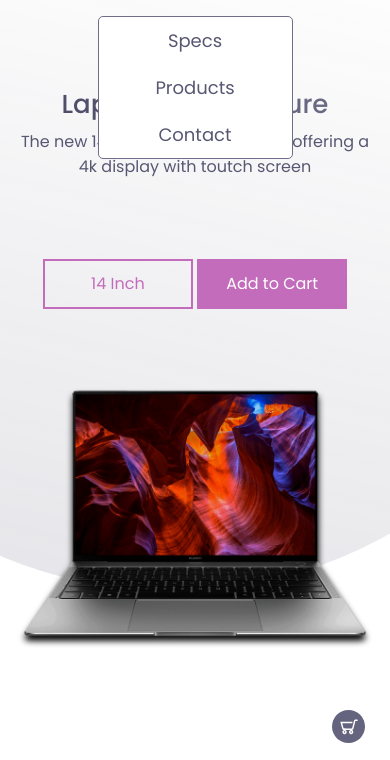
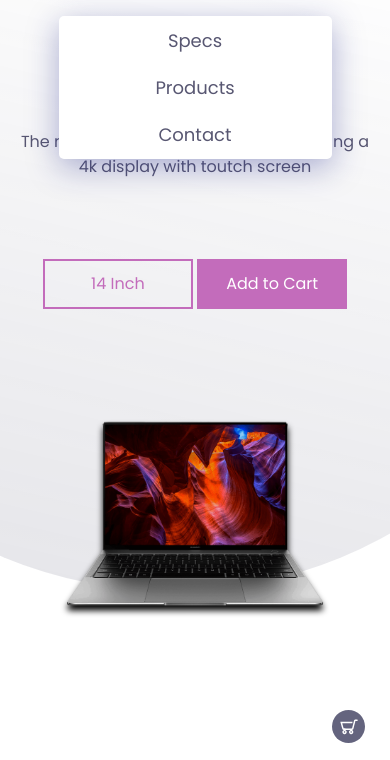
Before and after one commit to 12afaelPereira/Home-Section-Landing-Page, a plain HTML site: page index.html in a window 390 px wide. Both pictures are taken after a click on the element 360 px from the left and 63 px from the top of the page. Shown: the part 84-844 px from the top of the page. Drawn offline with nearby package versions, Linux system fonts and the light colour scheme.

Commit message:
add carousel

```diff
--- a/index.html
+++ b/index.html
@@ -7,6 +7,7 @@
     <link rel="shortcut icon" href="./img/logo.svg" />
     <link href="https://fonts.googleapis.com/css?family=Poppins:400,500&display=swap" rel="stylesheet">
     <link rel="stylesheet" href="./style.css">
+    <link rel="stylesheet" href="https://cdnjs.cloudflare.com/ajax/libs/slick-carousel/1.8.1/slick.min.css" integrity="sha512-yHknP1/AwR+yx26cB1y0cjvQUMvEa2PFzt1c9LlS4pRQ5NOTZFWbhBig+X9G9eYW/8m0/4OXNx8pxJ6z57x0dw==" crossorigin="anonymous" referrerpolicy="no-referrer" />
     <title>Three Dots - Laptop for the future</title>
 </head>
 <body>
@@ -48,23 +49,22 @@
                 </div>
             </div>
             <div class="cover">
-                <img src="./img/matebook.png" alt="matebook">
+                <div>
+                    <img src="./img/matebook.png" alt="matebook">
+                </div>
+                <div>
+                    <img src="./img/matebook-side.png" alt="matebook">
+                </div>
             </div>
         </section>
-
-        <!-- <div class="laptop-select">
-            <img src="./img/arrow-left.svg" alt="">
-            <img src="./img/dot.svg" alt="">
-            <img src="./img/dot-full.svg" alt="">
-            <img src="./img/dot-full.svg" alt="">
-            <img src="./img/arrow-right.svg" alt="">
-        </div> -->
 
         <img class="big-circle" src="./img/big-eclipse.svg" alt="">
         <img class="medium-circle" src="./img/mid-eclipse.svg" alt="">
         <img class="small-circle" src="./img/small-eclipse.svg" alt="">
     </main>
 
+    <script src="https://cdnjs.cloudflare.com/ajax/libs/jquery/3.6.0/jquery.min.js" integrity="sha512-894YE6QWD5I59HgZOGReFYm4dnWc1Qt5NtvYSaNcOP+u1T9qYdvdihz0PPSiiqn/+/3e7Jo4EaG7TubfWGUrMQ==" crossorigin="anonymous" referrerpolicy="no-referrer"></script>
+    <script src="https://cdnjs.cloudflare.com/ajax/libs/slick-carousel/1.8.1/slick.min.js" integrity="sha512-XtmMtDEcNz2j7ekrtHvOVR4iwwaD6o/FUJe6+Zq+HgcCsk3kj4uSQQR8weQ2QVj1o0Pk6PwYLohm206ZzNfubg==" crossorigin="anonymous" referrerpolicy="no-referrer"></script>
     <script src="index.js"></script>
 </body>
 </html>
--- a/index.js
+++ b/index.js
@@ -13,3 +13,13 @@ linkMenu.forEach((link) => {
         nav.classList.remove('active');
     });
 });
+
+//slick carousel
+$(document).ready(function(){
+    $('.cover').slick({
+      arrows: false,
+      autoplay: true,
+      speed: 900,
+      cssEase: 'linear',
+    });
+  });
--- a/style.css
+++ b/style.css
@@ -144,9 +144,14 @@ nav{
     display: flex;
     justify-content: center;
 }
+.cover div{
+    width: 500px;
+    margin: 0 auto;
+}
 
 .cover img{
     height: 60vh;
+    margin: 0 auto;
     filter: drop-shadow(0px 5px 3px black);
     animation: drop 1.5s ease;
 }
@@ -215,9 +220,14 @@ nav{
     .cta{
         padding: 10px 0px 0px 0px;
     }
+    .cover div{
+        width: 300px;
+    }
+
     .cover img{
-        height: 40vh;
+        height: 37vh;
     }
+
     .laptop-select{
         bottom: 0;
         right: 50%;
@@ -240,18 +250,25 @@ nav{
 
     nav{
         display: none;
+        width: 70%;
     }
 
     .active{
         display: block;
-        position: absolute;
+        position: fixed;
         top: 100px;
-        left: 25%;
+        left: 15%;
+        z-index: 1;
 
-        background: white;
-        border: solid 1px var(--light-gray);
+        background: rgba( 255, 255, 255, 1.00 );
+        box-shadow: 0 8px 32px 0 rgba( 31, 38, 135, 0.37 );
+        backdrop-filter: blur( 4px );
+        -webkit-backdrop-filter: blur( 4px );
+        border-radius: 10px;
+        border: 1px solid rgba( 255, 255, 255, 0.18 );
         border-radius: 5px;
 
+        animation: drop .5s ease-in-out;
     }
 
     .nav-links{
@@ -310,6 +327,10 @@ nav{
         margin: 30px 0px 0px 0px;
     }
 
+    .cover img{
+        height: 30vh;
+    }
+
     .laptop-select{
         bottom: -5%;
     }
```
Also changed, not shown: img/matebook-side.png (added), 1 other file.
